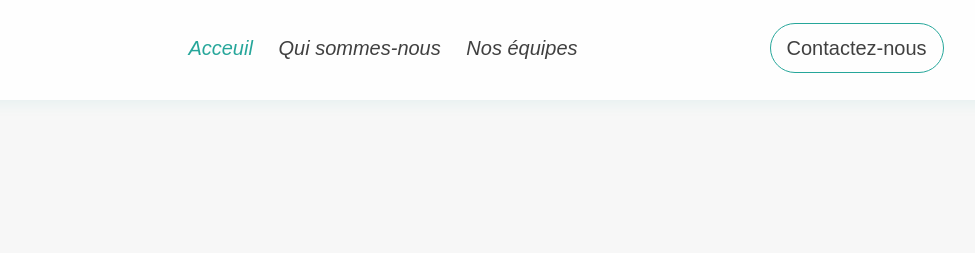
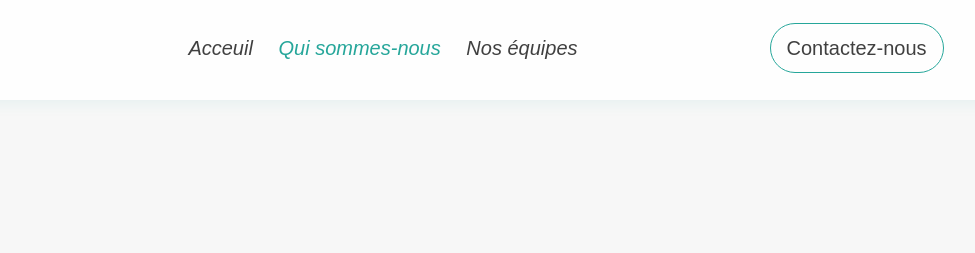
Before and after one commit to Toukoms/club-multi, a plain HTML site: page about.html in a window 1280 px wide. Shown: the top 253 px of the page, 202-1177 px from the left. Drawn offline with Linux system fonts and the light colour scheme; a script that the page names is missing.

Commit message:
feat: change color of active nav link depend on the the current page

```diff
--- a/about.html
+++ b/about.html
@@ -24,8 +24,8 @@
       <a href="index.html"><img class="logo" src="./assets/images/logo.png" alt=""></a>
     </div>
     <nav>
-      <a href="#" class="active">Acceuil</a>
-      <a href="./about.html">Qui sommes-nous</a>
+      <a href="#">Acceuil</a>
+      <a href="./about.html" class="active">Qui sommes-nous</a>
       <a href="./teams.html">Nos équipes</a>
       <button onclick="redirectExt(`mailto:tokiniaina.rahajanirina@student.passerellesnumeriques.org`)">
         Contactez-nous
```
Also changed, not shown: teams.html (+2 -2 lines).
